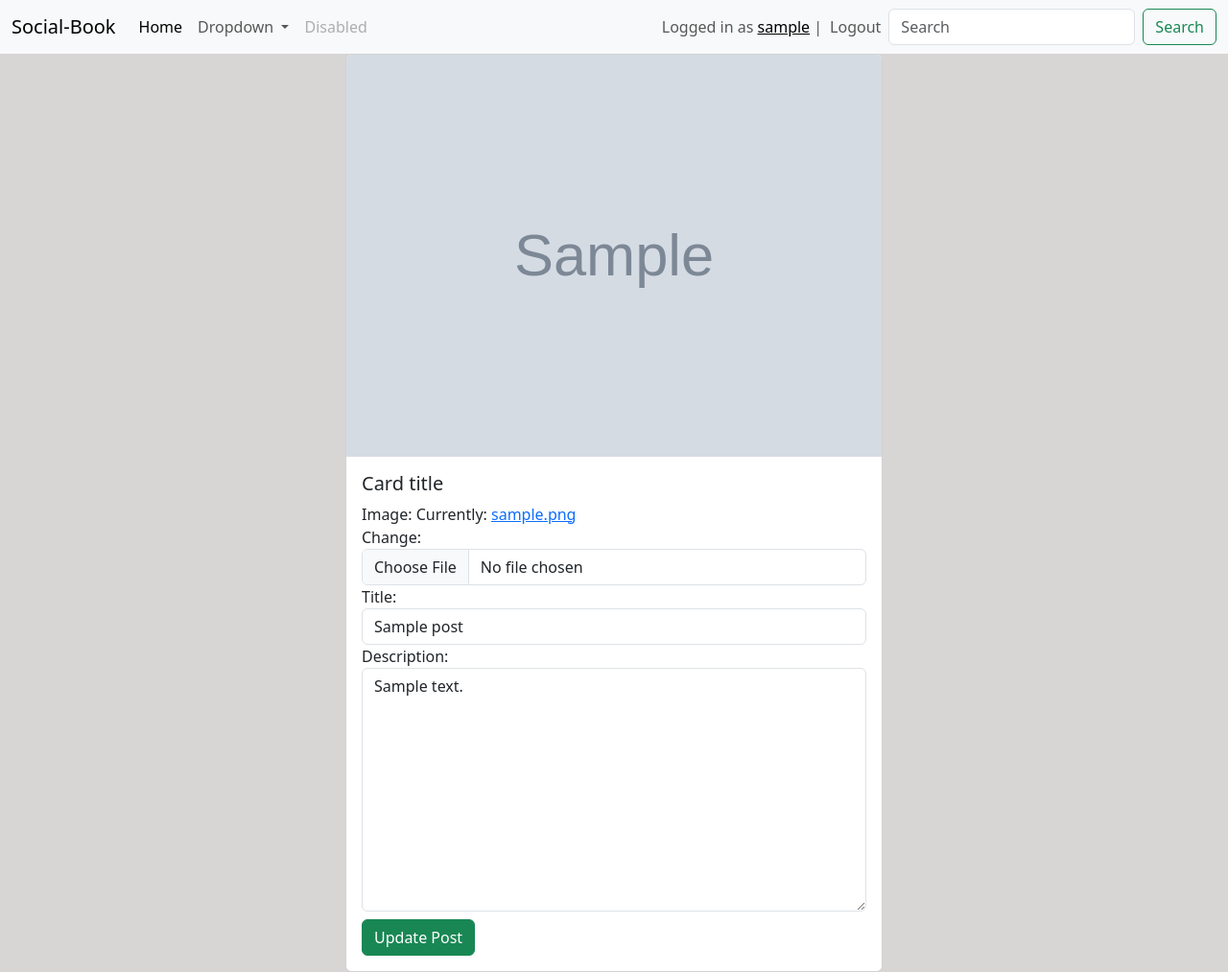
After one commit to KubaWoj666/Social-Book, a Django app: page /update-post/00000000-0000-0000-0000-000000000001 in a window 1280 px wide. The commit adds this page. Shown: the whole page at 96% size. Run offline with Django 4.2, Linux system fonts and the light colour scheme; a user stored in the database is signed in; tables that the repository leaves empty hold one stand-in row (values such as "Sample post"); grey boxes marked "Sample" are stand-in pictures; some libraries are stand-ins or nearby versions.

Commit message:
udate image

```diff
--- a/core/urls.py
+++ b/core/urls.py
@@ -12,7 +12,8 @@ urlpatterns = [
 
     path("follow-suggestions", views.follow_suggestions, name="follow-suggestions"),
     path("post/<uuid:pk>", views.post_detail, name="post-detail"),
-    path("delete-post/<uuid:pk>", views.delete_post, name="delete-post")
+    path("delete-post/<uuid:pk>", views.delete_post, name="delete-post"),
+    path("update-post/<uuid:pk>", views.update_post, name="update-post")
     # path("follow", views.follow_view, name="follow"),
 
 
--- a/core/views.py
+++ b/core/views.py
@@ -181,6 +181,27 @@ def post_detail(request, pk):
 
     return render(request, "core/post_detail.html", context)
 
+
+@login_required(login_url="account_login")
+def update_post(request, pk):
+    post = Post.objects.get(id=pk)
+
+    if request.method == "POST":
+        form = CreatePostForm(request.POST, request.FILES, instance=post)
+        if form.is_valid():
+            form.save()
+            return redirect("home")
+
+    else:
+        form = CreatePostForm(instance=post)
+
+    context = {
+        "post": post,
+        "form": form
+    }
+
+    return render(request, "core/update-post.html", context )
+
 @login_required(login_url="account_login")
 def delete_post(request, pk):
     user = request.user
--- /dev/null
+++ b/static/style/update_post.css
@@ -0,0 +1,5 @@
+.container{
+
+    display: flex;
+    justify-content: center;
+}
--- a/templates/_base.html
+++ b/templates/_base.html
@@ -37,5 +37,7 @@
           evt.detail.headers['X-CSRFToken'] = '{{csrf_token}}';
       });
       </script>
+
+
 </body>
 </html>
--- a/templates/core/post_detail.html
+++ b/templates/core/post_detail.html
@@ -62,7 +62,7 @@
                         <form action="{% url 'comment' %}?next={{request.path}}" method="POST">
                             {% csrf_token %}
                             <input type="hidden" name="post_id" value="{{post.id}}">
-                            <input class="comment_input" type="text" name="body" placeholder="comment here" required>
+                            <input class="comment_input" type="text" name="body" placeholder="write your comment..." required>
                             <button type="submit" class="btn btn-link "><i class="fa-regular fa-paper-plane"></i></button>
                         </form>
                     </div>
--- /dev/null
+++ b/templates/core/update-post.html
@@ -0,0 +1,65 @@
+{% extends '_base.html' %}
+{% load crispy_forms_tags %}
+{% load static  %}
+{% load widget_tweaks %}
+
+
+{% block css %}
+    <link rel="stylesheet" href="{% static 'style/update_post.css' %}">
+{% endblock css %}
+
+
+{% block content %}
+
+<div class="container">
+    <div class="card" style="width: 35rem;">
+        <div id="image_box">
+        <img  src="{{post.image.url}}" class="card-img-top " alt="...">
+        </div>
+        <div class="card-body">
+        <h5 class="card-title">Card title</h5>
+
+        <form  method="POST" enctype="multipart/form-data" >
+            {% csrf_token %}
+            <div  id="image" class="forms-control {% if field.errors %} errors {% endif %} ">
+                <label>{{ form.image.label_tag }}</label>
+                {{ form.image.errors }}
+                {% render_field form.image class="form-control"  name="image" id="id_image"%}
+            </div>
+            <div class="forms-control {% if field.errors %} errors {% endif %} ">
+                <label>{{ form.title.label_tag }}</label>
+                {{ form.title.errors }}
+                {% render_field form.title class="form-control"  name="title" id="id_title"%}
+            </div>
+
+            <div  class="forms-control {% if field.errors %} errors {% endif %} ">
+                <label>{{ form.description.label_tag }}</label>
+                {{ form.description.errors }}
+                {% render_field form.description class="form-control"  name="description" id="id_description"%}
+            </div>
+
+
+            <button type="submit" class="btn btn-success mt-2">Update Post</button>
+          </form>
+        </div>
+    </div>
+</div>
+<script>
+
+
+
+    const input = document.getElementById("id_image")
+    const imageBox = document.getElementById("image_box")
+    const csrf = document.getElementsByName("csrfmiddelwaretoken")
+
+    input.addEventListener("change", ()=>{
+        console.log("chaced")
+
+        const img_data = input.files[0]
+        const url = URL.createObjectURL(img_data)
+        imageBox.innerHTML = `<img src="${url}" id="image" width=558px>`
+
+    })
+</script>
+
+{% endblock content %}
```
Also changed, not shown: templates/core/home.html (+10 -5 lines), media/post_image/DMX_5yWd5I7.jpeg (added), media/post_image/DMX_bIHCE2o.jpeg (added), media/post_image/TW_vs_Boo_aE99jJp.png (added), media/post_image/alpha_mxmxeZc.jpeg (added), static/style/home.css (line endings or trailing spaces).
